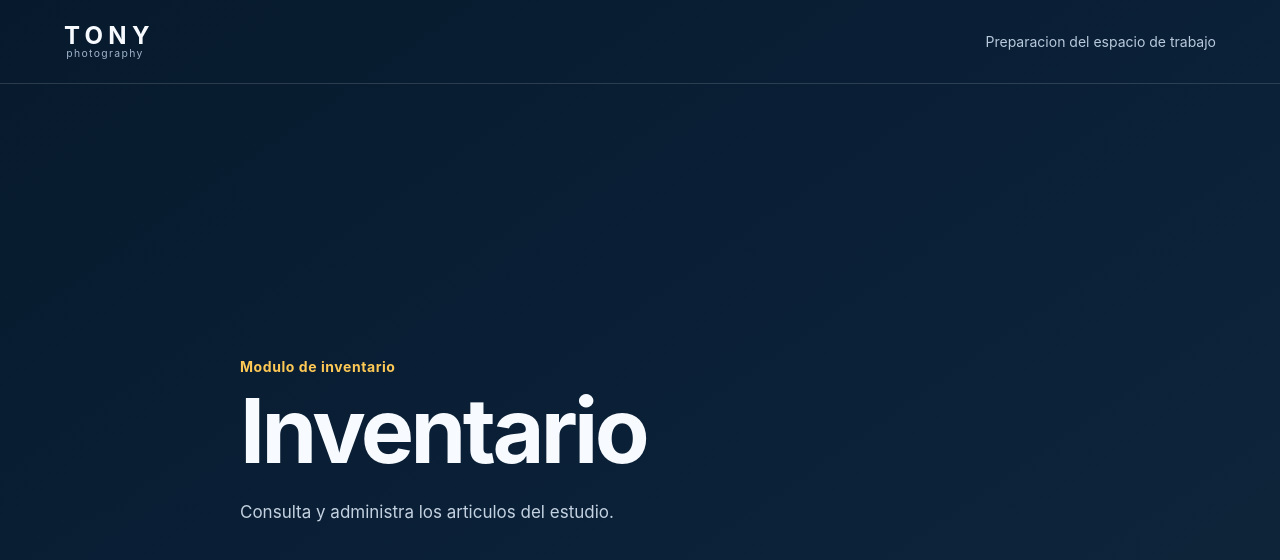
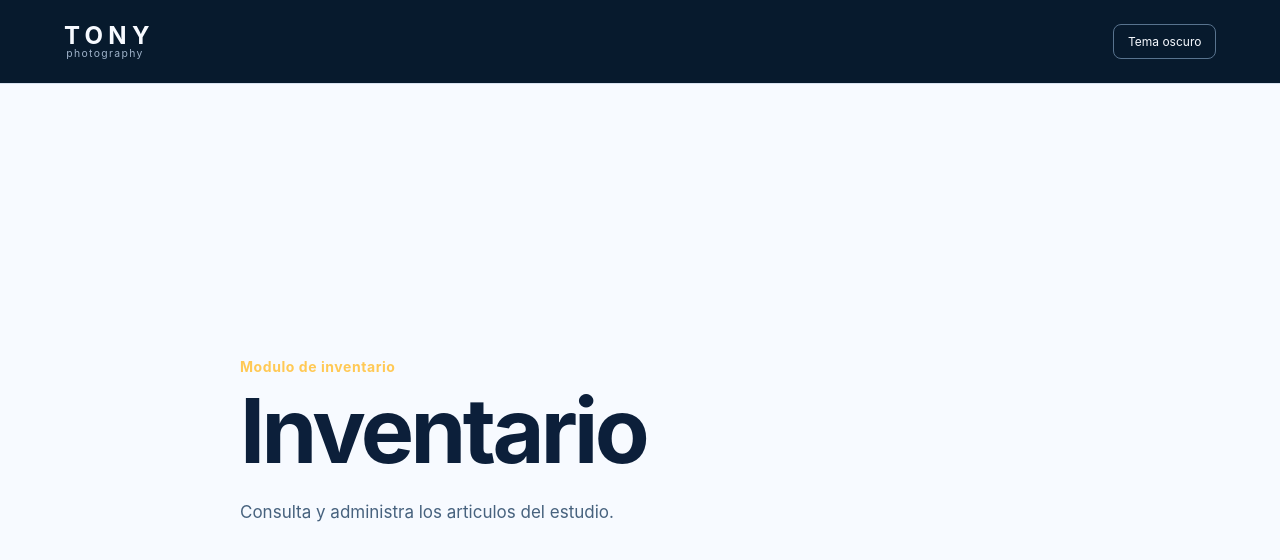
Before and after one commit to Nivi018/crm_photographic, a React (Vite) app in the folder apps/web/: page / in a window 1280 px wide. Shown: the top 560 px of the page. Built offline with nearby package versions, Linux system fonts and the light colour scheme.

Commit message:
feat: implement theme management with toggle functionality and tests

```diff
--- a/apps/web/src/app.tsx
+++ b/apps/web/src/app.tsx
@@ -1,7 +1,10 @@
 import type { ReactElement } from 'react';
 import { InventoryRouter } from './router';
+import { useTheme } from './theme';
 
 export function App(): ReactElement {
+  const { message, theme, toggleTheme } = useTheme();
+
   return (
     <div className="app-shell">
       <header className="app-header">
@@ -12,7 +15,17 @@ export function App(): ReactElement {
           <span>TONY</span>
           <small>photography</small>
         </div>
-        <p className="header-status">Preparacion del espacio de trabajo</p>
+        <div className="theme-control">
+          <button
+            aria-label="Cambiar tema"
+            className="theme-button"
+            onClick={toggleTheme}
+            type="button"
+          >
+            Tema {theme === 'light' ? 'oscuro' : 'claro'}
+          </button>
+          {message ? <p role="status">{message}</p> : null}
+        </div>
       </header>
 
       <InventoryRouter />
--- a/apps/web/src/styles.css
+++ b/apps/web/src/styles.css
@@ -1,6 +1,6 @@
 :root {
-  color: #f7faff;
-  background: #071a2d;
+  color: #0c1f3a;
+  background: #f7faff;
   font-family:
     Inter,
     ui-sans-serif,
@@ -11,6 +11,11 @@
     sans-serif;
   font-synthesis: none;
   text-rendering: optimizeLegibility;
+}
+
+:root[data-theme='dark'] {
+  color: #f7faff;
+  background: #071a2d;
 }
 
 * {
@@ -39,6 +44,10 @@ select {
   display: grid;
   grid-template-rows: auto 1fr;
   min-height: 100vh;
+  background: #f7faff;
+}
+
+:root[data-theme='dark'] .app-shell {
   background: linear-gradient(145deg, #071a2d 0%, #0b2138 58%, #10263a 100%);
 }
 
@@ -48,7 +57,8 @@ select {
   justify-content: space-between;
   min-height: 5.25rem;
   padding: 1rem clamp(1.5rem, 5vw, 5rem);
-  border-bottom: 1px solid rgb(247 250 255 / 14%);
+  border-bottom: 1px solid #d8e2ef;
+  background: #071a2d;
 }
 
 .brand-placeholder {
@@ -71,15 +81,41 @@ select {
   letter-spacing: 0.13em;
 }
 
-.header-status,
 .startup-status,
 .startup-copy {
   margin: 0;
 }
 
-.header-status {
-  color: #b9c9dc;
-  font-size: 0.875rem;
+.theme-control {
+  display: grid;
+  justify-items: end;
+  gap: 0.4rem;
+  color: #c3d1e0;
+  font-size: 0.75rem;
+}
+
+.theme-control p {
+  max-width: 24ch;
+  margin: 0;
+  text-align: right;
+}
+
+.theme-button {
+  padding: 0.55rem 0.85rem;
+  border: 1px solid #58738e;
+  border-radius: 8px;
+  color: #f7faff;
+  background: transparent;
+  cursor: pointer;
+}
+
+.theme-button:hover {
+  background: #17334d;
+}
+
+.theme-button:focus-visible {
+  outline: 3px solid #ffc955;
+  outline-offset: 3px;
 }
 
 .startup-panel {
@@ -123,6 +159,10 @@ h1 {
   line-height: 1.65;
 }
 
+:root:not([data-theme='dark']) .startup-copy {
+  color: #47627e;
+}
+
 @media (max-width: 560px) {
   .app-header {
     align-items: flex-start;
--- /dev/null
+++ b/apps/web/src/theme.ts
@@ -0,0 +1,57 @@
+import { useEffect, useState } from 'react';
+
+export type Theme = 'light' | 'dark';
+
+const preferenceKey = 'crm-photografy.theme';
+
+export function useTheme(): { message: string | null; theme: Theme; toggleTheme: () => void } {
+  const [theme, setTheme] = useState<Theme>(() => readTheme());
+  const [message, setMessage] = useState<string | null>(null);
+
+  useEffect(() => {
+    document.documentElement.dataset.theme = theme;
+  }, [theme]);
+
+  function toggleTheme(): void {
+    const nextTheme = theme === 'light' ? 'dark' : 'light';
+    setTheme(nextTheme);
+    setMessage(saveTheme(nextTheme));
+  }
+
+  return { message, theme, toggleTheme };
+}
+
+export function readTheme(
+  persistentStorage = localStorage,
+  fallbackStorage = sessionStorage,
+): Theme {
+  return readStorage(persistentStorage) ?? readStorage(fallbackStorage) ?? 'light';
+}
+
+export function saveTheme(
+  theme: Theme,
+  persistentStorage = localStorage,
+  fallbackStorage = sessionStorage,
+): string | null {
+  try {
+    persistentStorage.setItem(preferenceKey, theme);
+    return null;
+  } catch {
+    try {
+      fallbackStorage.setItem(preferenceKey, theme);
+    } catch {
+      // The selected theme remains available in React state for this visit.
+    }
+
+    return 'El tema se conservara solo durante esta pestana.';
+  }
+}
+
+function readStorage(storage: Storage): Theme | null {
+  try {
+    const value = storage.getItem(preferenceKey);
+    return value === 'light' || value === 'dark' ? value : null;
+  } catch {
+    return null;
+  }
+}
```
Also changed, not shown: 2 other files (tests, documents, lock files or other folders).
